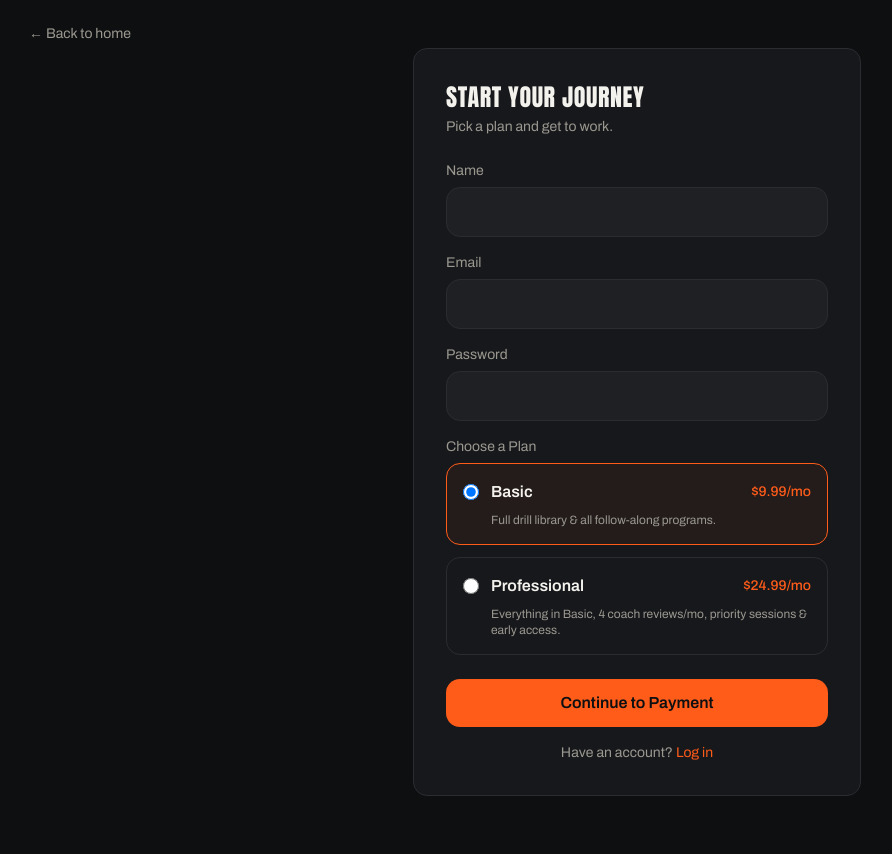
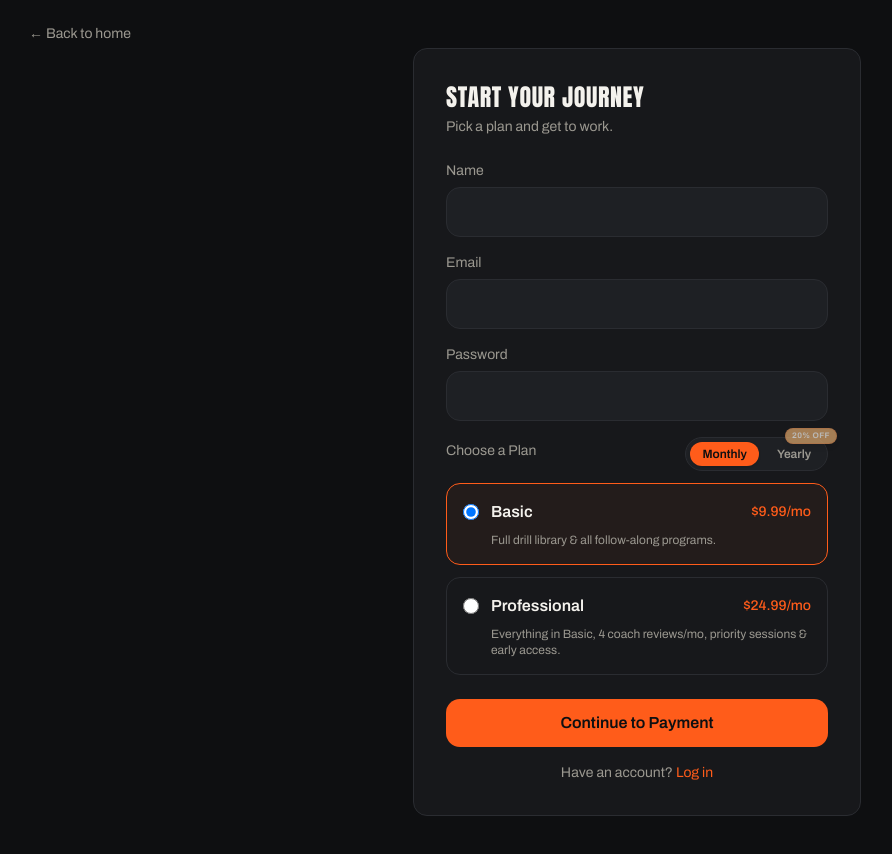
Before and after one commit to kuroichigo933/all-in-basketball, a Next.js app: page /signup in a window 1280 px wide. Shown: the top 854 px of the page, without its empty margins (3-895 px from the left). Built offline with nearby package versions, Linux system fonts and the light colour scheme.

Commit message:
add yearly plans

```diff
--- a/app/api/stripe/checkout/route.ts
+++ b/app/api/stripe/checkout/route.ts
@@ -27,6 +27,8 @@ export async function POST(request: Request) {
   const priceMap: Record<string, string | undefined> = {
     basic: process.env.STRIPE_PRICE_BASIC,
     professional: process.env.STRIPE_PRICE_PROFESSIONAL,
+    basic_yearly: process.env.STRIPE_PRICE_BASIC_YEARLY,
+    professional_yearly: process.env.STRIPE_PRICE_PROFESSIONAL_YEARLY,
   };
 
   const price = priceMap[plan];
--- a/app/pricing/page.tsx
+++ b/app/pricing/page.tsx
@@ -1,32 +1,89 @@
+"use client";
+
+import { useEffect, useState } from "react";
 import Link from "next/link";
-import { createClient } from "@/lib/supabase/server";
+import { createClient } from "@/lib/supabase/client";
 
-const PLANS = [
+export default function Pricing() {
+  const [user, setUser] = useState<any>(null);
+  const [billingCycle, setBillingCycle] = useState<"monthly" | "yearly">("monthly");
+  const [loading, setLoading] = useState(true);
+
+  useEffect(() => {
+    const supabase = createClient();
+    supabase.auth.getUser().then(({ data }) => {
+      setUser(data.user);
+      setLoading(false);
+    });
+  }, []);
+
+  const plans = [
     {
-    name: "Basic", price: "$9.99", period: "/mo", cta: "Go Basic", plan: "basic",
+      name: "Basic",
+      price: billingCycle === "monthly" ? "$9.99" : "$99.99",
+      period: billingCycle === "monthly" ? "/mo" : "/yr",
+      cta: "Go Basic",
+      plan: billingCycle === "yearly" ? "basic_yearly" : "basic",
       points: ["Full drill library", "All follow-along programs"],
     },
     {
-    name: "Professional", price: "$24.99", period: "/mo", cta: "Go Professional", plan: "professional", featured: true,
+      name: "Professional",
+      price: billingCycle === "monthly" ? "$24.99" : "$249.99",
+      period: billingCycle === "monthly" ? "/mo" : "/yr",
+      cta: "Go Professional",
+      plan: billingCycle === "yearly" ? "professional_yearly" : "professional",
+      featured: true,
       points: ["Everything in Basic", "4 coach film reviews / month", "Priority session booking", "Early access to new content"],
     },
   ];
 
-export default async function Pricing() {
-  const supabase = createClient();
-  const { data: { user } } = await supabase.auth.getUser();
-
   return (
     <main className="mx-auto max-w-5xl px-4 py-16 relative">
       <Link href={user ? "/dashboard" : "/"} className="absolute left-4 top-6 text-sm text-muted hover:text-chalk sm:left-4">← Back to {user ? "dashboard" : "home"}</Link>
-      <p className="text-xs uppercase tracking-[0.25em] text-game mt-4">Pricing</p>
+      <div className="flex flex-col md:flex-row md:items-end justify-between gap-4 mt-4">
+        <div>
+          <p className="text-xs uppercase tracking-[0.25em] text-game">Pricing</p>
           <h1 className="display mt-2 text-4xl md:text-5xl">Pick how far you want to take it</h1>
+        </div>
+
+        {/* Toggle billing cycle */}
+        <div className="flex items-center gap-1.5 rounded-full bg-raised p-1 border border-line self-start md:self-auto">
+          <button
+            type="button"
+            onClick={() => setBillingCycle("monthly")}
+            className={`rounded-full px-3 py-1.5 text-xs font-semibold transition-all ${billingCycle === "monthly" ? "bg-game text-asphalt shadow" : "text-muted hover:text-chalk"}`}
+          >
+            Monthly
+          </button>
+          <button
+            type="button"
+            onClick={() => setBillingCycle("yearly")}
+            className={`relative rounded-full px-3 py-1.5 text-xs font-semibold transition-all ${billingCycle === "yearly" ? "bg-game text-asphalt shadow" : "text-muted hover:text-chalk"}`}
+          >
+            Yearly
+            <span className="absolute -top-3.5 -right-3.5 flex h-4 items-center justify-center rounded-full bg-wood px-1.5 text-[8px] font-bold text-chalk uppercase tracking-wider animate-pulse shadow-md border border-game/20">
+              20% off
+            </span>
+          </button>
+        </div>
+      </div>
+
       <div className="mt-10 grid gap-4 md:grid-cols-2">
-        {PLANS.map((p) => (
+        {plans.map((p) => (
           <div key={p.name} className={`card flex flex-col p-6 ${p.featured ? "border-game" : ""}`}>
             {p.featured && <p className="mb-2 text-xs font-semibold uppercase tracking-wider text-game">Most serious</p>}
+            <div className="flex items-start justify-between">
               <h2 className="display text-2xl">{p.name}</h2>
-            <p className="mt-2"><span className="score text-4xl">{p.price}</span><span className="text-muted">{p.period}</span></p>
+              {p.saving && (
+                <span className="rounded bg-wood/10 border border-wood/25 px-2 py-0.5 text-xs font-semibold text-wood uppercase tracking-wide">
+                  {p.saving}
+                </span>
+              )}
+            </div>
+            <p className="mt-2">
+              <span className="score text-4xl">{p.price}</span>
+              <span className="text-muted">{p.period}</span>
+            </p>
             <ul className="mt-4 flex-1 space-y-2 text-sm text-muted">
               {p.points.map((pt) => <li key={pt}>· {pt}</li>)}
             </ul>
@@ -37,16 +94,16 @@ export default async function Pricing() {
                   <button className={p.featured ? "btn-game w-full" : "btn-ghost w-full"}>{p.cta}</button>
                 </form>
               ) : (
-                <Link href="/signup" className={`mt-6 ${p.featured ? "btn-game" : "btn-ghost"} w-full`}>{p.cta}</Link>
+                <Link href={`/signup?plan=${p.plan}`} className={`mt-6 block text-center ${p.featured ? "btn-game" : "btn-ghost"} w-full`}>{p.cta}</Link>
               )
             ) : (
-              <Link href={user ? "/dashboard" : "/signup"} className="btn-ghost mt-6 w-full">{p.cta}</Link>
+              <Link href={user ? "/dashboard" : "/signup"} className="btn-ghost mt-6 block text-center w-full">{p.cta}</Link>
             )}
           </div>
         ))}
       </div>
 
-      {user && (
+      {!loading && user && (
         <form action="/api/stripe/portal" method="POST" className="mt-6 text-center">
           <button className="text-sm text-muted underline hover:text-chalk">Manage my subscription</button>
         </form>
--- a/app/signup/page.tsx
+++ b/app/signup/page.tsx
@@ -1,6 +1,6 @@
 "use client";
 
-import { useState } from "react";
+import { useState, useEffect } from "react";
 import Link from "next/link";
 import { createClient } from "@/lib/supabase/client";
 
@@ -9,8 +9,28 @@ export default function Signup() {
   const [email, setEmail] = useState("");
   const [password, setPassword] = useState("");
   const [plan, setPlan] = useState<"basic" | "professional">("basic");
+  const [billingCycle, setBillingCycle] = useState<"monthly" | "yearly">("monthly");
   const [error, setError] = useState("");
   const [busy, setBusy] = useState(false);
+
+  useEffect(() => {
+    if (typeof window !== "undefined") {
+      const params = new URLSearchParams(window.location.search);
+      const urlPlan = params.get("plan");
+      if (urlPlan) {
+        if (urlPlan.startsWith("professional")) {
+          setPlan("professional");
+        } else if (urlPlan.startsWith("basic")) {
+          setPlan("basic");
+        }
+        if (urlPlan.endsWith("_yearly")) {
+          setBillingCycle("yearly");
+        } else {
+          setBillingCycle("monthly");
+        }
+      }
+    }
+  }, []);
 
   async function submit(e: React.FormEvent) {
     e.preventDefault();
@@ -35,7 +55,7 @@ export default function Signup() {
       const res = await fetch("/api/stripe/checkout", {
         method: "POST",
         headers: { "Content-Type": "application/json" },
-        body: JSON.stringify({ plan })
+        body: JSON.stringify({ plan: billingCycle === "yearly" ? `${plan}_yearly` : plan })
       });
       const data = await res.json();
 
@@ -70,7 +90,28 @@ export default function Signup() {
             <input id="pw" className="input" type="password" minLength={8} value={password} onChange={(e) => setPassword(e.target.value)} required /></div>
 
           <div>
-            <label className="label mb-2 block">Choose a Plan</label>
+            <div className="flex items-center justify-between mb-3">
+              <label className="label mb-0 block">Choose a Plan</label>
+              <div className="flex items-center gap-1.5 rounded-full bg-raised p-1 border border-line">
+                <button
+                  type="button"
+                  onClick={() => setBillingCycle("monthly")}
+                  className={`rounded-full px-3 py-1 text-xs font-semibold transition-all ${billingCycle === "monthly" ? "bg-game text-asphalt shadow" : "text-muted hover:text-chalk"}`}
+                >
+                  Monthly
+                </button>
+                <button
+                  type="button"
+                  onClick={() => setBillingCycle("yearly")}
+                  className={`relative rounded-full px-3 py-1 text-xs font-semibold transition-all ${billingCycle === "yearly" ? "bg-game text-asphalt shadow" : "text-muted hover:text-chalk"}`}
+                >
+                  Yearly
+                  <span className="absolute -top-3.5 -right-3.5 flex h-4 items-center justify-center rounded-full bg-wood px-1.5 text-[8px] font-bold text-chalk uppercase tracking-wider animate-pulse shadow-md border border-game/20">
+                    20% off
+                  </span>
+                </button>
+              </div>
+            </div>
             <div className="space-y-3">
               <label className={`block cursor-pointer rounded-card border p-4 transition-colors ${plan === "basic" ? "border-game bg-game/5" : "border-line hover:border-game/50"}`}>
                 <div className="flex items-center justify-between">
@@ -78,7 +119,9 @@ export default function Signup() {
                     <input type="radio" name="plan" value="basic" checked={plan === "basic"} onChange={() => setPlan("basic")} className="h-4 w-4 text-game focus:ring-game" />
                     <span className="font-semibold text-chalk">Basic</span>
                   </div>
-                  <span className="text-sm font-medium text-game">$9.99/mo</span>
+                  <span className="text-sm font-medium text-game">
+                    {billingCycle === "monthly" ? "$9.99/mo" : "$99.99/yr"}
+                  </span>
                 </div>
                 <p className="mt-2 pl-7 text-xs text-muted">Full drill library & all follow-along programs.</p>
               </label>
@@ -89,7 +132,9 @@ export default function Signup() {
                     <input type="radio" name="plan" value="professional" checked={plan === "professional"} onChange={() => setPlan("professional")} className="h-4 w-4 text-game focus:ring-game" />
                     <span className="font-semibold text-chalk">Professional</span>
                   </div>
-                  <span className="text-sm font-medium text-game">$24.99/mo</span>
+                  <span className="text-sm font-medium text-game">
+                    {billingCycle === "monthly" ? "$24.99/mo" : "$249.99/yr"}
+                  </span>
                 </div>
                 <p className="mt-2 pl-7 text-xs text-muted">Everything in Basic, 4 coach reviews/mo, priority sessions & early access.</p>
               </label>
```
Also changed, not shown: app/api/stripe/webhook/route.ts (+6 -3 lines). Lines whose indentation alone changed are shown as unchanged.
